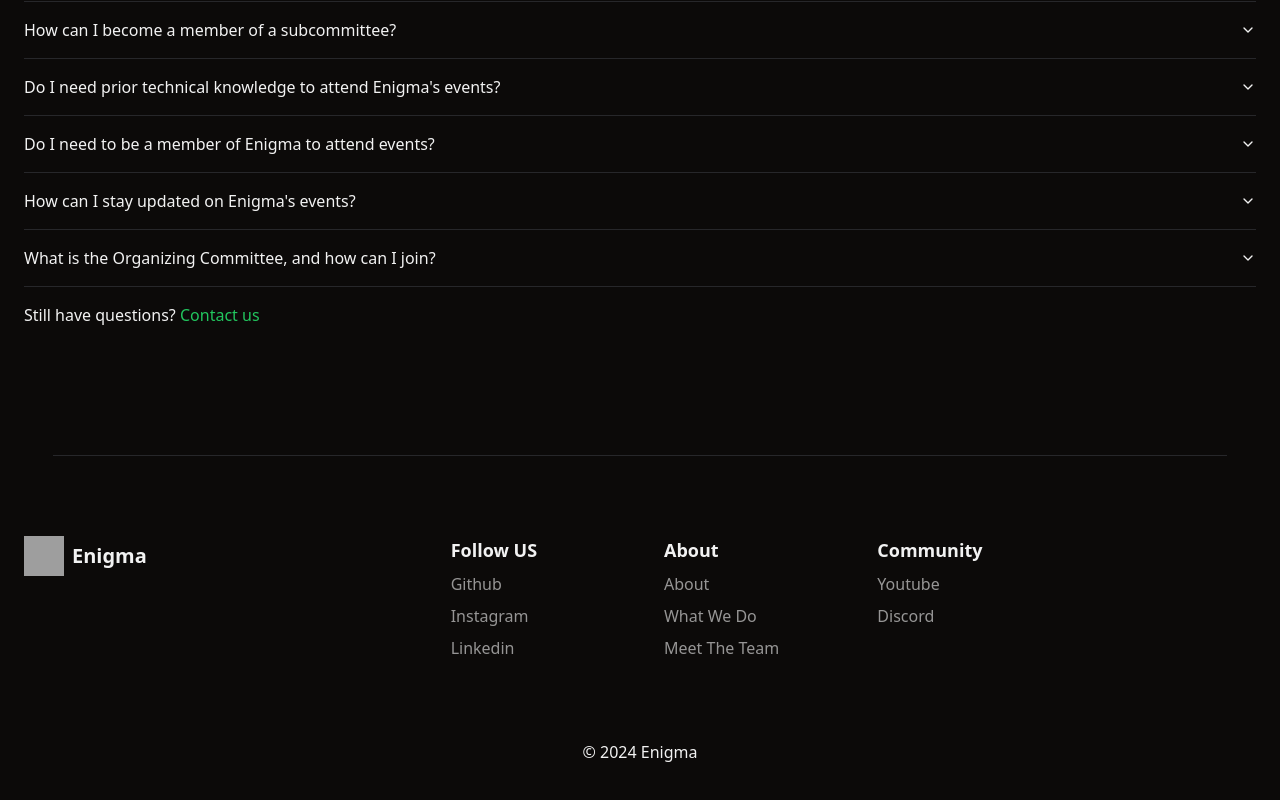
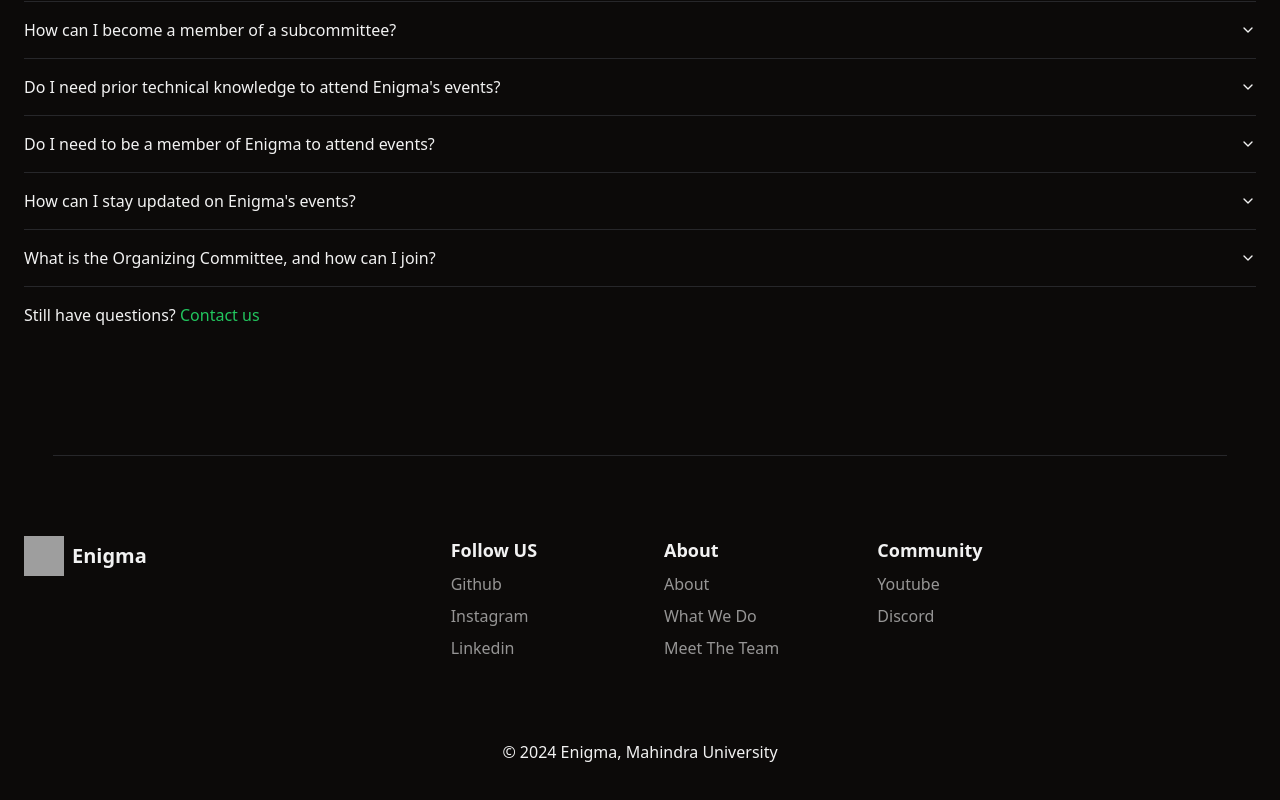
Before and after one commit to dipyamanroy/enigma-lander, a React (Vite) app: page / in a window 1280 px wide. Shown: the part 4824-5624 px from the top of the page. Built offline with nearby package versions, Linux system fonts and the light colour scheme; grey boxes are pictures that could not be loaded.

Commit message:
Updated footer.

```diff
--- a/src/components/Footer.tsx
+++ b/src/components/Footer.tsx
@@ -108,7 +108,7 @@
 
       <section className="container pb-14 text-center">
         <h3>
-          &copy; 2024 Enigma
+          &copy; 2024 Enigma, Mahindra University
         </h3>
       </section>
     </footer>
```
